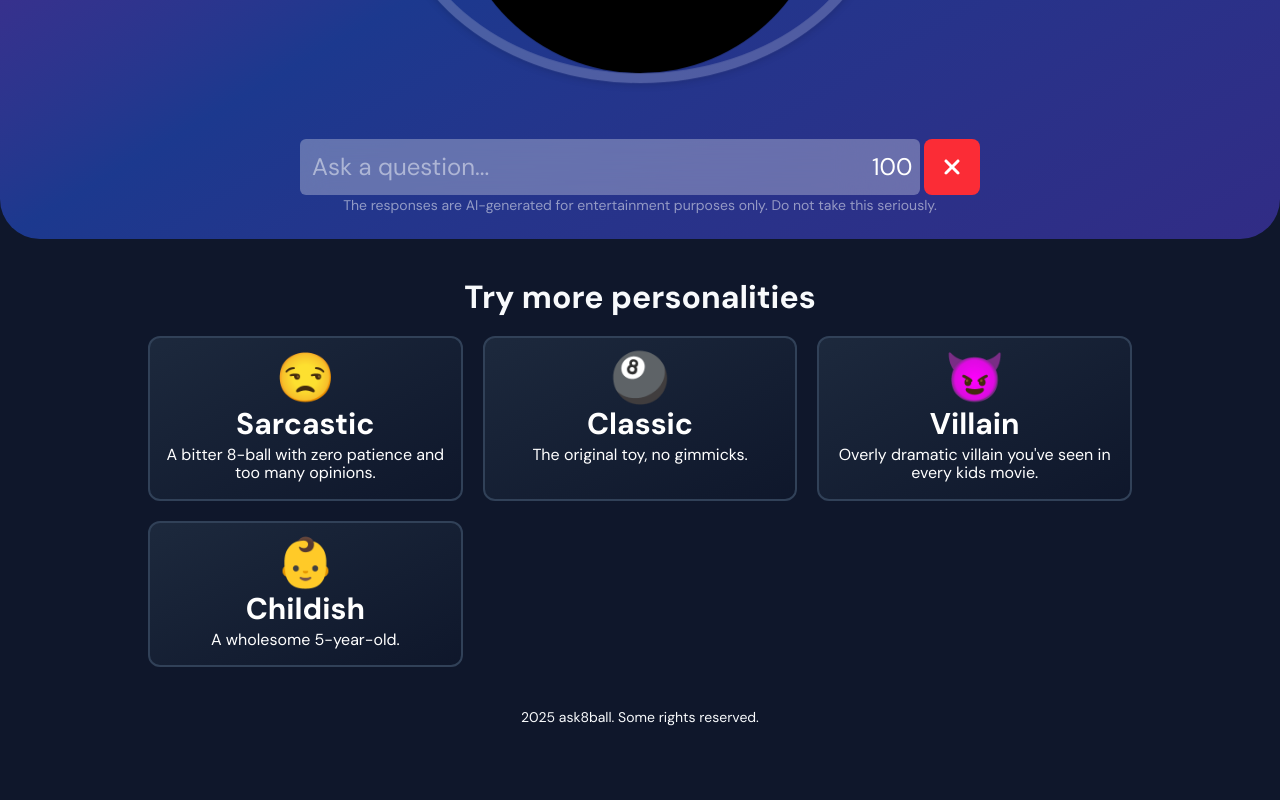
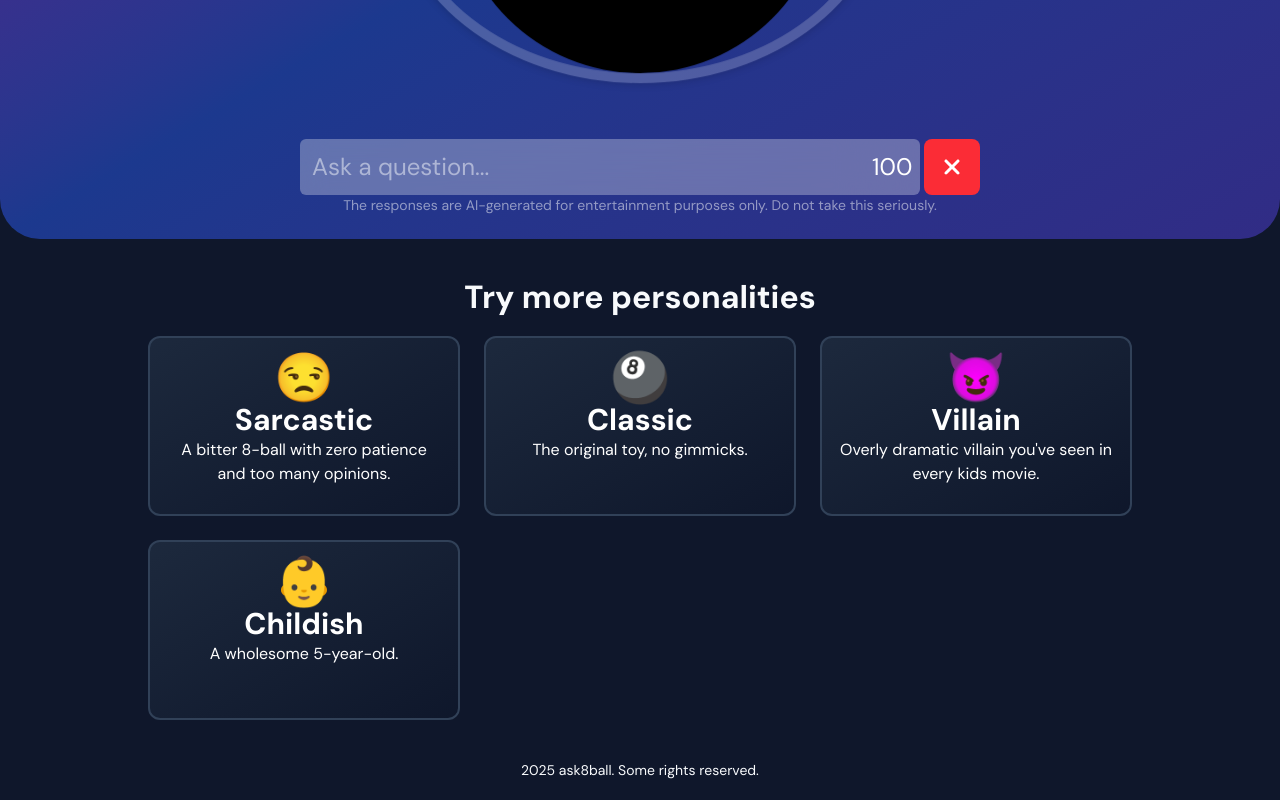
Before and after one commit to notanerd314/ask8ball, a Next.js app: page /play in a window 1280 px wide. Shown: the part 513-1313 px from the top of the page. Before the commit the page ends 1260 px from the top, so only its background shows below. Built offline with nearby package versions, Linux system fonts and the light colour scheme; no server answers.

Commit message:
Make all items in personality picker the same height

```diff
--- a/components/eightball/PersonalityPicker.tsx
+++ b/components/eightball/PersonalityPicker.tsx
@@ -1,21 +1,21 @@
 import { PersonalityConfig } from "../../lib/prompts"
 import { getAllPersonalities } from "../../lib/api"
+
 import Link from "next/link"
 
 export function Personality({ personality }: { personality: PersonalityConfig }) {
   return (
     <Link
       href={`/play/${personality.linkname}`}
-      className={`block p-4 !text-white rounded-xl h-full hover:scale-105 hover:-translate-y-2 transition-transform border-2 border-slate-700 bg-gradient-to-br from-slate-800 to-slate-900 ${personality.theme.hoverBackground} active:translate-0`}
+      className={`block p-4 !text-white rounded-xl h-45 hover:scale-105 hover:-translate-y-2 transition-transform border-2 border-slate-700 bg-gradient-to-br from-slate-800 to-slate-900 ${personality.theme.hoverBackground} active:translate-0 leading-normal text-center`}
       aria-label={`Choose ${personality.name} personality`}
       title={`Choose ${personality.name} personality`}
       role="link"
     >
-      <div className="flex flex-col w-full gap-1 text-center">
-        <span className="w-auto text-5xl">{personality.theme.icon}</span>
-        <h2 className="text-3xl font-bold">{personality.name}</h2>
-        <p>{personality.description}</p>
-      </div>
+      <span className="w-auto text-5xl">{personality.theme.icon}</span>
+      <h2 className="text-3xl font-bold">{personality.name}</h2>
+      <p>{personality.description}</p>
+
     </Link>
   )
 }
@@ -27,7 +27,8 @@ export default async function PersonalityPicker() {
   return (
     <section>
       <h1 className='text-center'>Try more personalities</h1>
-      <div className='grid grid-cols-2 gap-5 p-5 mx-auto xl:w-5xl lg:w-4xl md:grid-cols-3'>
+
+      <div className='grid grid-cols-2 gap-6 p-5 mx-auto xl:w-5xl lg:w-4xl md:grid-cols-3 items-stretch'>
         {personalitiesList.map((personality, index) => (
           <Personality key={index} personality={personality} />
         ))}
```
